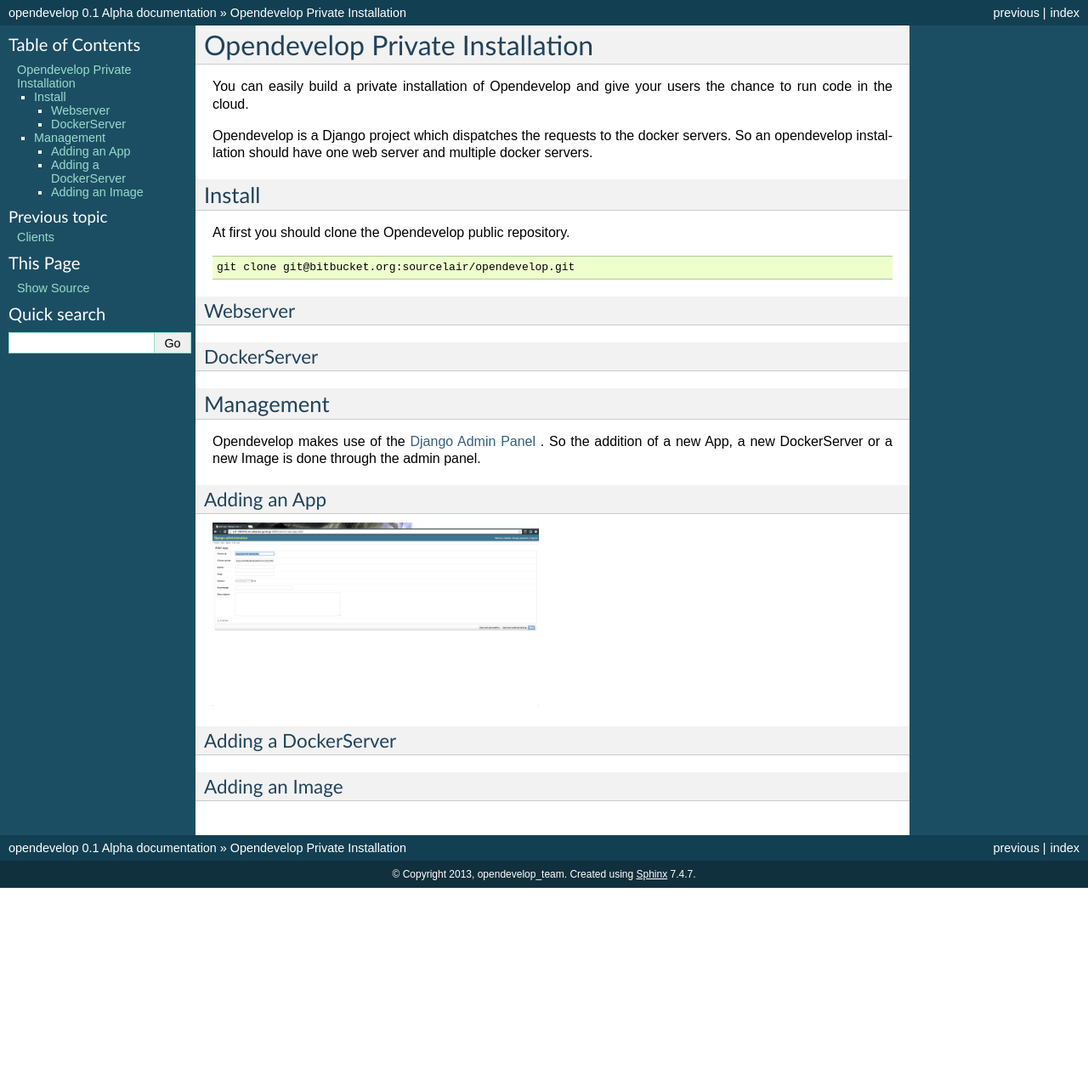
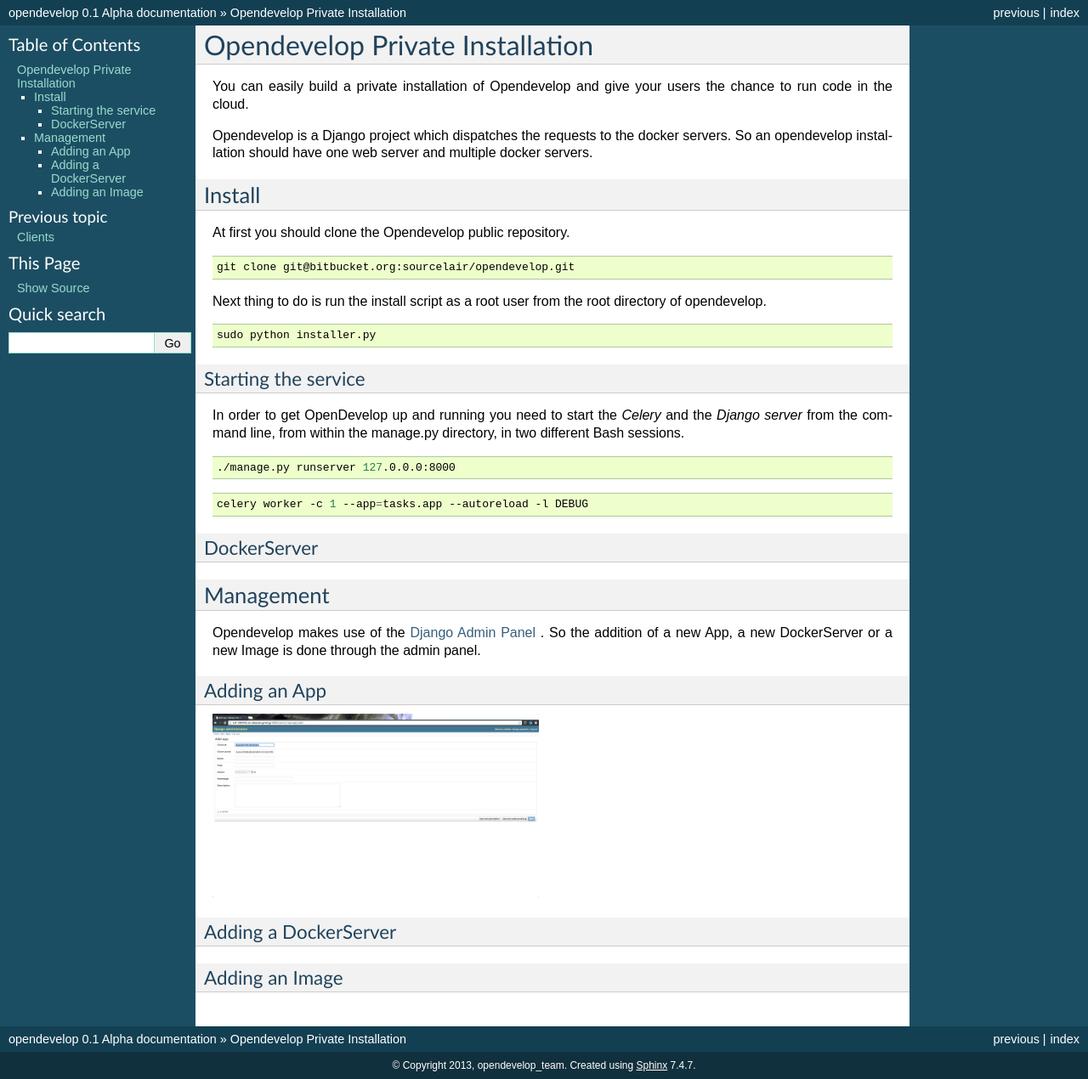
Before and after one commit to opendevelop/opendevelop, a Sphinx documentation site: the page built from docs/install.rst, in a window 1280 px wide. Shown: the whole page at 85% size. Built offline with Sphinx 7.4.7, drawn with Linux system fonts in a browser that asks for light colours; before the commit the page ends 1045 px from its top, so only the background shows below that.

Commit message:
Enhanced installation docs

```diff
--- a/docs/install.rst
+++ b/docs/install.rst
@@ -17,9 +17,27 @@
 
     git clone git@bitbucket.org:sourcelair/opendevelop.git
 
-Webserver
+
+Next thing to do is run the install script as a root user from the root directory of opendevelop.
+
+.. code-block:: bash
+
+    sudo python installer.py
+
+
+Starting the service
 ---------
+In order to get OpenDevelop up and running you need to start the *Celery* and the *Django server* from the
+command line, from within the manage.py directory, in two different Bash sessions.
 
+.. code-block:: bash
+
+    ./manage.py runserver 127.0.0.0:8000
+
+
+.. code-block:: bash
+
+    celery worker -c 1 --app=tasks.app --autoreload -l DEBUG
 DockerServer
 ------------
 
```
